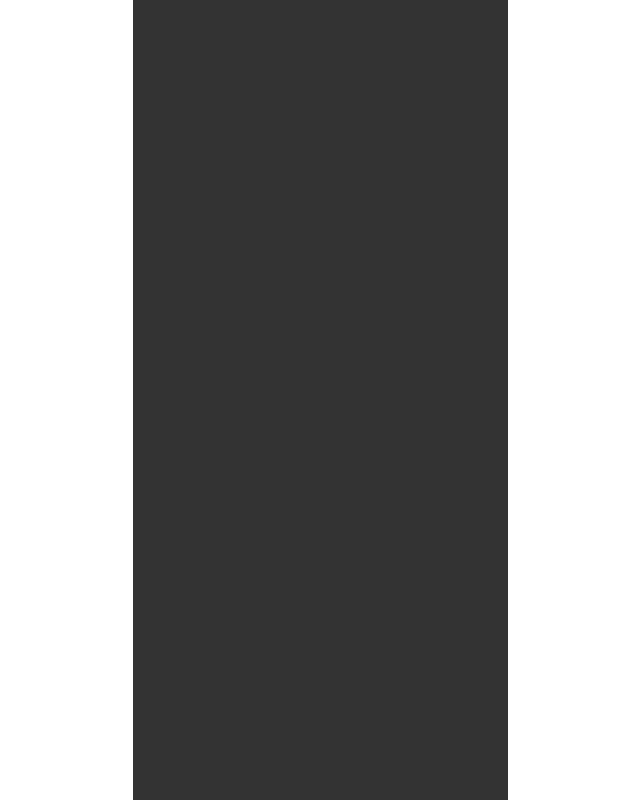
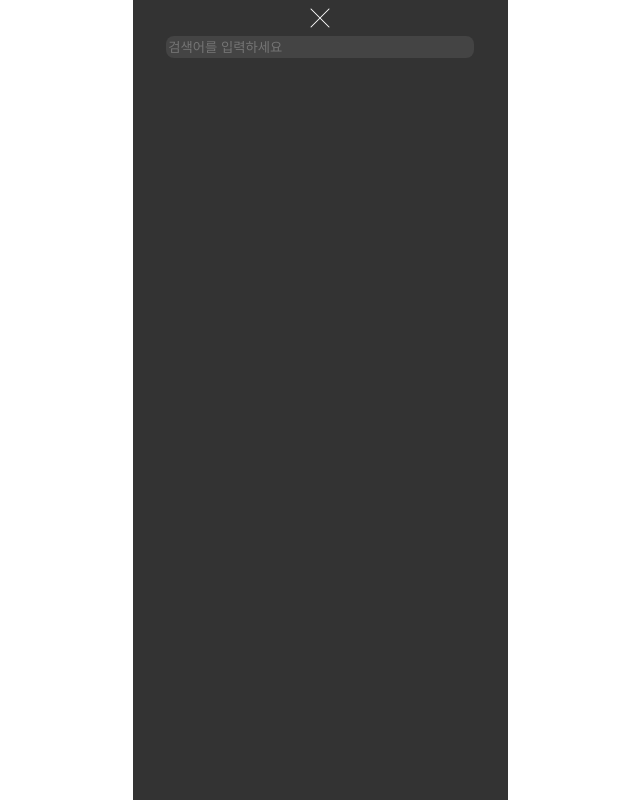
Before and after one commit to potato-club/spotry-front, a React (Create React App) app: page /Search in a window 1280 px wide. Before the commit this address had no page. Shown: the whole page, without its empty margins (320-960 px from the left). Built offline with nearby package versions, Linux system fonts and the light colour scheme.

Commit message:
feat: 검색창 시작

```diff
--- a/src/App.tsx
+++ b/src/App.tsx
@@ -1,4 +1,5 @@
 import MainLocation from "./container/Location/MainLocation";
+import SearchPage from "./container/Search/SearchPage";
 import Main from "./container/MainPage/Main";
 import { Container } from "./styles/Container";
 import { BrowserRouter as Router, Routes, Route } from "react-router-dom";
@@ -9,8 +10,9 @@ function App() {
       <div className="main">
         <Container>
           <Routes>
-            <Route path="/" element={<MainLocation/>}></Route>
-            <Route path="/main" element={<Main/>}></Route>
+            <Route path="/" element={<MainLocation/>}/>
+            <Route path="/main" element={<Main/>}/>
+            <Route path="/Search" element={<SearchPage/>}/>
           </Routes>
         </Container>
       </div>
--- a/src/container/Location/ShowLocation.tsx
+++ b/src/container/Location/ShowLocation.tsx
@@ -4,26 +4,23 @@ import { LocationData } from "../../tableData/LocationData";
 import { Btn } from "../../styles/Container";
 import LocaTag from "./LocaTag";
 import { useNavigate } from "react-router-dom";
-
-interface HouseAddress {
-    city:string;
-    district:string;
-    neighbor:string;
-}
+import { useLocationStore } from "../../zustand/useLocationStore";
+import { HouseAddress } from "../../types/HouseAddress";
+import useCheckOverlap from "../../hook/useCheckOverlap";
 
 const ShowLocation: React.FC = () => {
+
+    const {setTown,DeleteTown} = useLocationStore();
 
     const navigate = useNavigate();
 
     const handleDone = () => {
         if(House.length > 0){
-            navigate("/main", {state : House});
+            navigate("/main");
         }
     }
 
     const [House,setHouse] = useState<HouseAddress[]>([]);
-
-    console.log(House);
 
     const [selectCity, setSelectCity] = useState<string>("");  // 도시
     const [isCitySelected, setIsCitySelected] = useState<boolean>(false);
@@ -32,6 +29,8 @@ const ShowLocation: React.FC = () => {
     const [selectNeighborhood, setSelectNeighboorhood] = useState<string>(""); // 동
     const [isNeightboorhood, setIsNeighboorhood] = useState<boolean>(false);
     const [isFull,setIsFull] = useState<boolean>(false);
+
+    const {isOverlap} = useCheckOverlap(House);
 
     useEffect(()=>{
         if(House.length < 2){
@@ -49,8 +48,9 @@ const ShowLocation: React.FC = () => {
             district:selectDistrict,
             neighbor:selectNeighborhood,
         }
-        if(House.length < 2 && newHouse.city !== "" && checkJungbog([...House,newHouse])){
+        if(House.length < 2 && newHouse.city !== "" && isOverlap){
             setHouse((prev) => [...prev, newHouse]);
+            setTown(newHouse);
             handleNotYet();
         }
         if(House.length === 2){
@@ -60,6 +60,7 @@ const ShowLocation: React.FC = () => {
 
     const DeleteHouse = (idx:number) => {
         setHouse(prev => prev.filter((HouseAddress, i) => i !== idx));
+        DeleteTown(idx);
     }
 
     const handleNotYet = () => {
@@ -70,22 +71,6 @@ const ShowLocation: React.FC = () => {
         setSelectDistrict("");
         setSelectNeighboorhood("");
     }
-
-    const checkJungbog = (arr:HouseAddress[]) => {
-
-        if(arr.length <= 1) return true;
-
-        const [frist, second] = arr;
-
-        if(frist.city === second.city
-            && frist.district === second.district
-            && frist.neighbor === second.neighbor){
-            handleNotYet();
-                alert('중복입니다');
-                return false;
-            };
-        return true;
-    };
 
     // handle 도시들 로직이 너무 복잡함, 근데 어떻게 줄일지 모르겠음
     const handleSelectCity = (e: React.MouseEvent<HTMLDivElement>) => {
@@ -126,6 +111,7 @@ const ShowLocation: React.FC = () => {
         setIsNeighboorhood(true);
     }
 
+    // 주소 배열로 관리
     const districts = LocationData.filter(
         (location) => location.city === selectCity
     )
--- a/src/container/MainPage/Popular.tsx
+++ b/src/container/MainPage/Popular.tsx
@@ -9,9 +9,8 @@ const Popular = () => {
 
     const [Populars,setPopulars] = useState(PopularData);
 
-    console.log(Populars);
-    console.log(typeof(Populars));
-    console.log(Array.isArray(Populars));
+    // console.log(typeof(Populars));
+    // console.log(Array.isArray(Populars));
 
     return (
         <PopularWrapper>
--- a/src/container/MainPage/header/MainHeader.tsx
+++ b/src/container/MainPage/header/MainHeader.tsx
@@ -1,30 +1,26 @@
-import { useLocation } from 'react-router-dom';
+import { useNavigate } from 'react-router-dom';
 import styled from 'styled-components';
-
-interface HouseAddress {
-    city: string;
-    district: string;
-    neighbor: string;
-}
+import { usePrevPathStore } from '../../../zustand/usePrevPathStore';
+import { useLocationStore } from '../../../zustand/useLocationStore';
 
 const MainHeader: React.FC = () => {
 
-    const location = useLocation();
-    const House = location.state as HouseAddress[];
+    const {towns} = useLocationStore();
 
-    const handleSearch = () => {
-        console.log('검색');
+    const {setPrevPath} = usePrevPathStore();
+
+    const navigation =useNavigate();
+
+    const handleToSearch = () => {
+        setPrevPath("/main");
+        navigation("/Search");
     }
-
-    // console.log(House);
-    // console.log(typeof(House));
-    // console.log(Array.isArray(House));
 
     return (
         <HeadWrapper>
             <div>
                 <TownSelect>
-                    {House.map((house,idx) => {
+                    {towns.map((house,idx) => {
                         if(house.neighbor){
                             return(
                                 <TownOption
@@ -39,17 +35,21 @@ const MainHeader: React.FC = () => {
                                     {house.district}
                                 </TownOption>
                             );
-                        } else{
+                        } else if(house.city){
                             return(
                                 <TownOption
                                 key={idx}>
                                     {house.city}
                                 </TownOption>
                             );
+                        } else{
+                            return(
+                                <div>데이터가 없습니다</div>
+                            )
                         }
                     })}
                 </TownSelect>
-                <img src='/images/Search.png' alt='검색' onClick={handleSearch}/>
+                <img src='/images/Search.png' alt='검색' onClick={handleToSearch}/>
             </div>
         </HeadWrapper>
     );
--- /dev/null
+++ b/src/container/Search/SearchPage.tsx
@@ -0,0 +1,53 @@
+import React from 'react';
+import styled from 'styled-components';
+import { usePrevPathStore } from '../../zustand/usePrevPathStore';
+import { useNavigate } from 'react-router-dom';
+
+const SearchPage = () => {
+
+    const navigate = useNavigate();
+
+    const {prevPath} = usePrevPathStore();
+
+    const handleClose = () => {
+        navigate(prevPath);
+    }
+
+    return (
+        <Wrapper>
+            <CloseBtn src='/images/X_2.png' alt='닫기' onClick={handleClose}/>
+            <Container>
+                <SearchBar
+                placeholder='검색어를 입력하세요'
+                />
+            </Container>
+        </Wrapper>
+    );
+};
+
+export default SearchPage;
+
+const Wrapper = styled.div`
+    width: 100%;
+    display: flex;
+    flex-direction: column;
+    align-items: center;
+    position: relative;
+`
+const CloseBtn = styled.img`
+`
+
+const Container = styled.div`
+    width: 90%;
+    display: flex;
+    flex-direction: column;
+    align-items: center;
+`
+
+const SearchBar = styled.input`
+    background-color: #444444;
+    border-radius: 8px;
+    width: 90%;
+    height: 20px;
+    border: none;
+`
```
Also changed, not shown: src/container/Location/LocaTag.tsx (+2 -7 lines).
